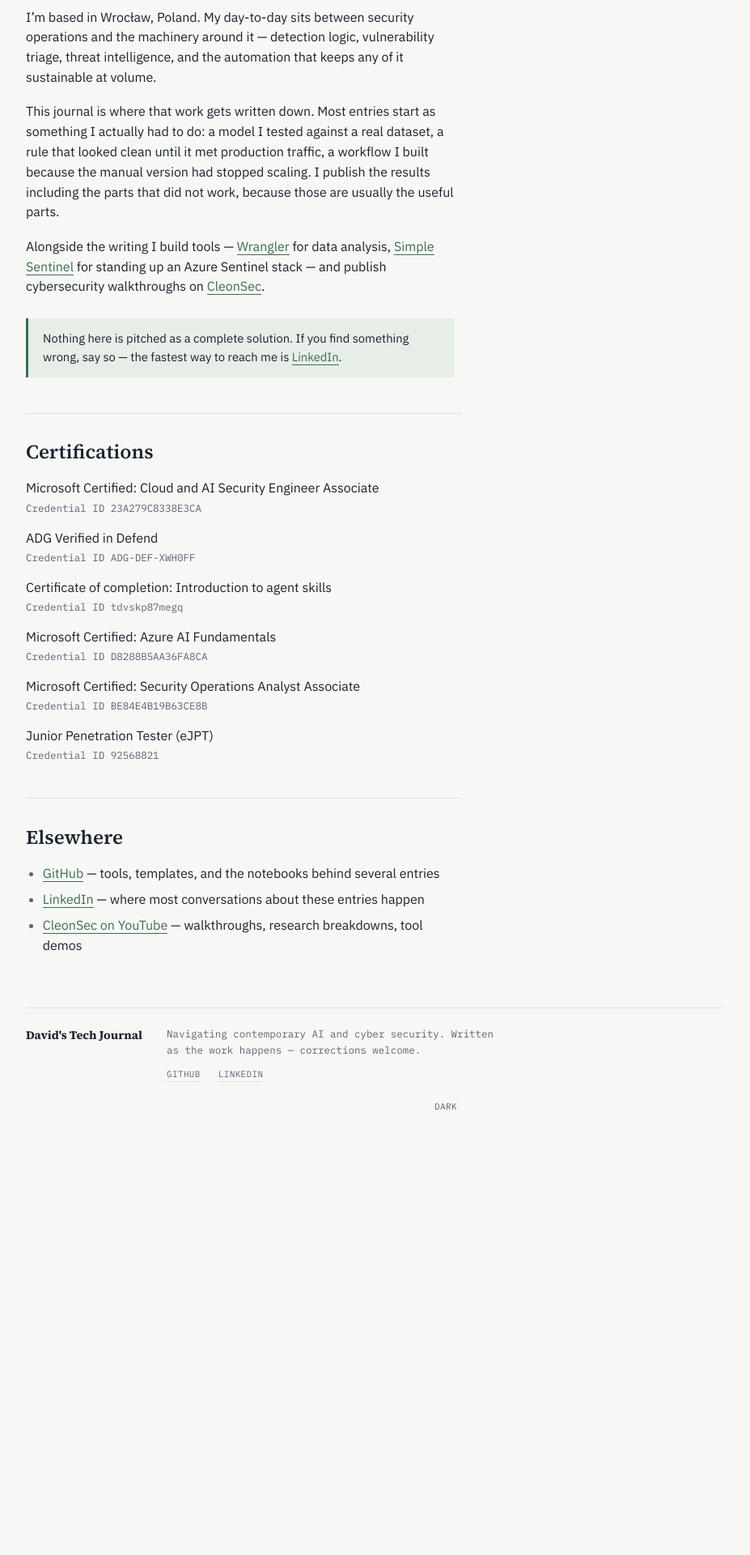
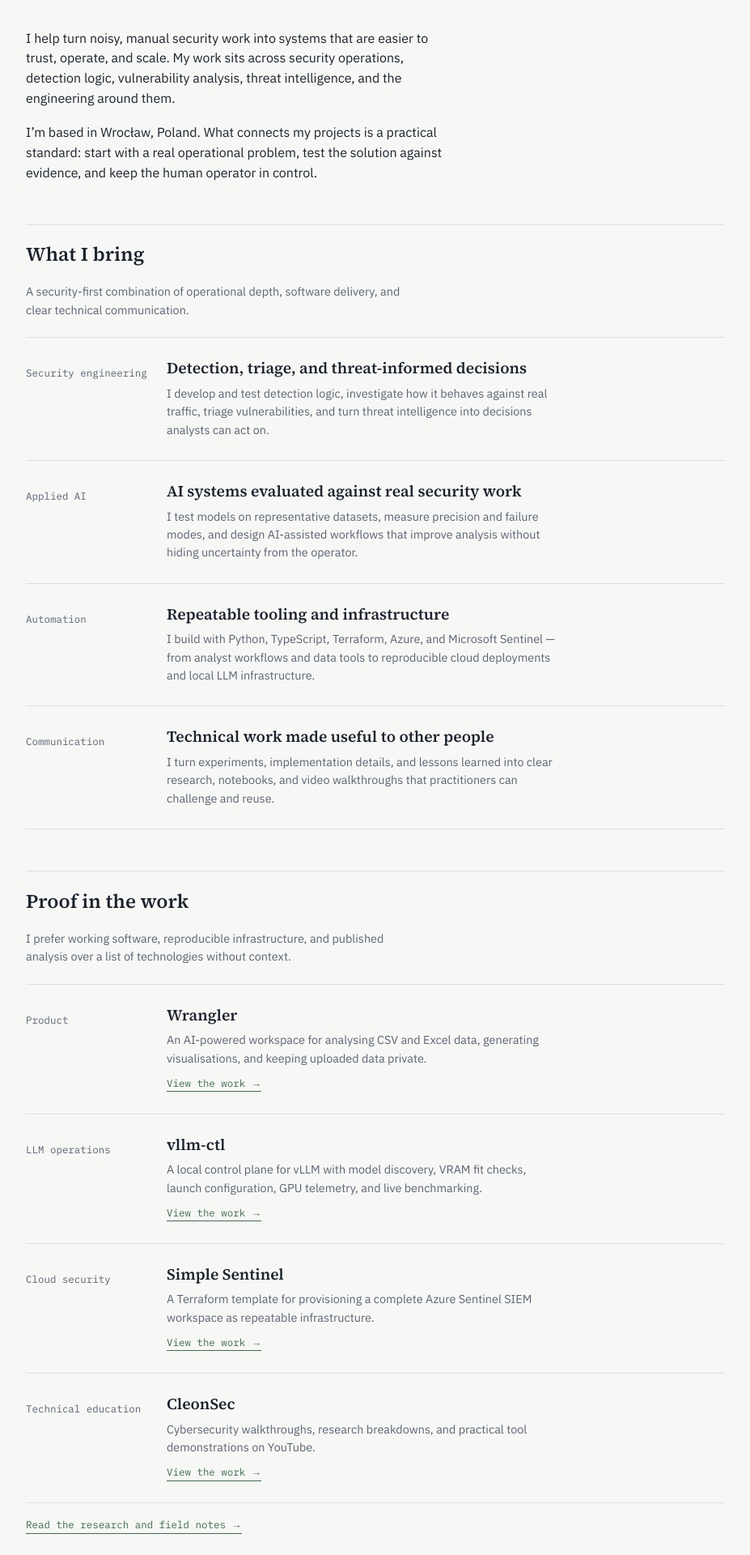
Before and after one commit to dewardvide/davids-tech-journal, a Next.js app: page /about in a window 1280 px wide. Shown: the part 360-2280 px from the top of the page at 81% size, without its empty margins (176-1103 px from the left). Before the commit the page ends 1856 px from the top, so only its background shows below. Built offline with nearby package versions, Linux system fonts and the light colour scheme.

Commit message:
Refresh About page professional positioning

```diff
--- a/app/about/page.tsx
+++ b/app/about/page.tsx
@@ -1,8 +1,59 @@
 import type { Metadata } from 'next';
+import Link from 'next/link';
 import { Callout } from '@/components/ds/core/Callout.jsx';
 import { Meta } from '@/components/ds/core/Meta.jsx';
 import { PageHead } from '@/components/PageHead';
 import { LINKS } from '@/lib/links';
+
+const CAPABILITIES = [
+  {
+    label: 'Security engineering',
+    title: 'Detection, triage, and threat-informed decisions',
+    body: 'I develop and test detection logic, investigate how it behaves against real traffic, triage vulnerabilities, and turn threat intelligence into decisions analysts can act on.',
+  },
+  {
+    label: 'Applied AI',
+    title: 'AI systems evaluated against real security work',
+    body: 'I test models on representative datasets, measure precision and failure modes, and design AI-assisted workflows that improve analysis without hiding uncertainty from the operator.',
+  },
+  {
+    label: 'Automation',
+    title: 'Repeatable tooling and infrastructure',
+    body: 'I build with Python, TypeScript, Terraform, Azure, and Microsoft Sentinel — from analyst workflows and data tools to reproducible cloud deployments and local LLM infrastructure.',
+  },
+  {
+    label: 'Communication',
+    title: 'Technical work made useful to other people',
+    body: 'I turn experiments, implementation details, and lessons learned into clear research, notebooks, and video walkthroughs that practitioners can challenge and reuse.',
+  },
+];
+
+const PROOF = [
+  {
+    label: 'Product',
+    title: 'Wrangler',
+    href: LINKS.wrangler,
+    body: 'An AI-powered workspace for analysing CSV and Excel data, generating visualisations, and keeping uploaded data private.',
+  },
+  {
+    label: 'LLM operations',
+    title: 'vllm-ctl',
+    href: LINKS.vllmCtl,
+    body: 'A local control plane for vLLM with model discovery, VRAM fit checks, launch configuration, GPU telemetry, and live benchmarking.',
+  },
+  {
+    label: 'Cloud security',
+    title: 'Simple Sentinel',
+    href: LINKS.simpleSentinel,
+    body: 'A Terraform template for provisioning a complete Azure Sentinel SIEM workspace as repeatable infrastructure.',
+  },
+  {
+    label: 'Technical education',
+    title: 'CleonSec',
+    href: LINKS.cleonsec,
+    body: 'Cybersecurity walkthroughs, research breakdowns, and practical tool demonstrations on YouTube.',
+  },
+];
 
 /** Held certifications, newest first. Each is verifiable by its credential ID. */
 const CERTIFICATIONS = [
@@ -23,9 +74,17 @@
   { name: 'Junior Penetration Tester (eJPT)', credentialId: '92568821' },
 ];
 
+const description =
+  'Meet David Omurwa, a cybersecurity engineer building detection engineering, security automation, Microsoft Sentinel, and applied AI systems.';
+
 export const metadata: Metadata = {
-  title: 'About',
-  description: 'David Omurwa — cybersecurity engineer, AI builder, and tool maker, based in Wrocław, Poland.',
+  title: 'About David Omurwa',
+  description,
+  openGraph: {
+    title: 'David Omurwa — cybersecurity engineer and applied AI builder',
+    description,
+    url: '/about',
+  },
 };
 
 export default function AboutPage() {
@@ -34,35 +93,144 @@
       <PageHead
         kicker="About"
         title="David Omurwa"
-        lede="Cybersecurity engineer, AI builder, and tool maker working at the intersection of security, automation, and applied AI."
+        lede="Cybersecurity engineer building practical AI and automation for security teams — from detection engineering and vulnerability triage to local LLM infrastructure and repeatable cloud deployments."
       />
 
       <div className="dtj-prose" style={{ marginTop: '3.2em' }}>
         <p>
-          I&rsquo;m based in Wroc&#322;aw, Poland. My day-to-day sits between security operations and the
-          machinery around it — detection logic, vulnerability triage, threat intelligence, and the
-          automation that keeps any of it sustainable at volume.
+          I help turn noisy, manual security work into systems that are easier to trust, operate, and
+          scale. My work sits across security operations, detection logic, vulnerability analysis,
+          threat intelligence, and the engineering around them.
         </p>
         <p>
-          This journal is where that work gets written down. Most entries start as something I actually
-          had to do: a model I tested against a real dataset, a rule that looked clean until it met
-          production traffic, a workflow I built because the manual version had stopped scaling. I
-          publish the results including the parts that did not work, because those are usually the
-          useful parts.
+          I&rsquo;m based in Wroc&#322;aw, Poland. What connects my projects is a practical standard:
+          start with a real operational problem, test the solution against evidence, and keep the
+          human operator in control.
         </p>
-        <p>
-          Alongside the writing I build tools — <a href={LINKS.wrangler}>Wrangler</a> for data analysis,{' '}
-          <a href={LINKS.simpleSentinel}>Simple Sentinel</a> for standing up an Azure Sentinel stack — and
-          publish cybersecurity walkthroughs on <a href={LINKS.cleonsec}>CleonSec</a>.
+      </div>
+
+      <section className="dtj-section">
+        <h2>What I bring</h2>
+        <p
+          style={{
+            color: 'var(--text-muted)',
+            fontSize: 'var(--size-sm)',
+            margin: '1.4em 0 0',
+            maxWidth: 'var(--measure-body)',
+          }}
+        >
+          A security-first combination of operational depth, software delivery, and clear technical
+          communication.
         </p>
+        <div style={{ borderTop: '1px solid var(--border-hairline)', marginTop: '1.4em' }}>
+          {CAPABILITIES.map((capability) => (
+            <article
+              key={capability.label}
+              className="dtj-rail"
+              style={{ padding: '26px 0', borderBottom: '1px solid var(--border-hairline)' }}
+            >
+              <div className="dtj-rail-head" style={{ paddingTop: '4px' }}>
+                <Meta>{capability.label}</Meta>
+              </div>
+              <div>
+                <h3 style={{ margin: 0 }}>{capability.title}</h3>
+                <p
+                  style={{
+                    color: 'var(--text-muted)',
+                    fontSize: 'var(--size-sm)',
+                    margin: '.6em 0 0',
+                    maxWidth: 'var(--measure-body)',
+                  }}
+                >
+                  {capability.body}
+                </p>
+              </div>
+            </article>
+          ))}
+        </div>
+      </section>
 
-        <Callout style={{ marginTop: '1.8em' }}>
-          Nothing here is pitched as a complete solution. If you find something wrong, say so — the
-          fastest way to reach me is <a href={LINKS.linkedin}>LinkedIn</a>.
-        </Callout>
+      <section className="dtj-section">
+        <h2>Proof in the work</h2>
+        <p
+          style={{
+            color: 'var(--text-muted)',
+            fontSize: 'var(--size-sm)',
+            margin: '1.4em 0 0',
+            maxWidth: 'var(--measure-body)',
+          }}
+        >
+          I prefer working software, reproducible infrastructure, and published analysis over a list
+          of technologies without context.
+        </p>
+        <div style={{ borderTop: '1px solid var(--border-hairline)', marginTop: '1.4em' }}>
+          {PROOF.map((item) => (
+            <article
+              key={item.title}
+              className="dtj-rail"
+              style={{ padding: '26px 0', borderBottom: '1px solid var(--border-hairline)' }}
+            >
+              <div className="dtj-rail-head" style={{ paddingTop: '4px' }}>
+                <Meta>{item.label}</Meta>
+              </div>
+              <div>
+                <h3 style={{ margin: 0 }}>
+                  <a href={item.href} style={{ color: 'inherit', borderBottom: 'none' }}>
+                    {item.title}
+                  </a>
+                </h3>
+                <p
+                  style={{
+                    color: 'var(--text-muted)',
+                    fontSize: 'var(--size-sm)',
+                    margin: '.6em 0 0',
+                    maxWidth: 'var(--measure-body)',
+                  }}
+                >
+                  {item.body}
+                </p>
+                <a href={item.href} className="dtj-arrow" style={{ marginTop: '10px' }}>
+                  View the work &rarr;
+                </a>
+              </div>
+            </article>
+          ))}
+        </div>
+        <Link href="/journal" className="dtj-arrow" style={{ marginTop: '1.4em' }}>
+          Read the research and field notes &rarr;
+        </Link>
+      </section>
 
+      <section className="dtj-section">
+        <h2>How I work</h2>
+        <div className="dtj-prose" style={{ marginTop: '1.4em' }}>
+          <p>
+            Most entries in this journal begin with something I actually had to do: evaluate a model
+            against a real dataset, understand why a clean rule failed in production traffic, or
+            automate a workflow whose manual version had stopped scaling.
+          </p>
+          <p>
+            I publish the method, the result, and the parts that did not work. That habit is central
+            to how I engineer: make assumptions visible, measure what matters, and leave behind
+            something another practitioner can inspect and improve.
+          </p>
+        </div>
+      </section>
+
+      <section className="dtj-section">
         <h2>Certifications</h2>
-        <ul style={{ listStyle: 'none', paddingLeft: 0 }}>
+        <p
+          style={{
+            color: 'var(--text-muted)',
+            fontSize: 'var(--size-sm)',
+            margin: '1.4em 0 0',
+            maxWidth: 'var(--measure-body)',
+          }}
+        >
+          Formal validation across cloud and AI security, security operations, defensive practice,
+          and penetration testing.
+        </p>
+        <ul style={{ listStyle: 'none', paddingLeft: 0, marginTop: '1.4em' }}>
           {CERTIFICATIONS.map((cert) => (
             <li key={cert.credentialId} style={{ marginTop: '.9em' }}>
               {cert.name}
@@ -72,20 +240,17 @@
             </li>
           ))}
         </ul>
+      </section>
 
-        <h2>Elsewhere</h2>
-        <ul>
-          <li>
-            <a href={LINKS.github}>GitHub</a> — tools, templates, and the notebooks behind several entries
-          </li>
-          <li>
-            <a href={LINKS.linkedin}>LinkedIn</a> — where most conversations about these entries happen
-          </li>
-          <li>
-            <a href={LINKS.cleonsec}>CleonSec on YouTube</a> — walkthroughs, research breakdowns, tool demos
-          </li>
-        </ul>
-      </div>
+      <section className="dtj-section">
+        <h2>Let&rsquo;s connect</h2>
+        <Callout style={{ marginTop: '1.4em' }}>
+          Building a security, applied-AI, or automation project where operational reality matters?
+          I&rsquo;m open to conversations about engineering work, collaboration, technical research,
+          and knowledge sharing. Start with <a href={LINKS.linkedin}>LinkedIn</a>, review my{' '}
+          <a href={LINKS.github}>GitHub</a>, or watch <a href={LINKS.cleonsec}>CleonSec</a>.
+        </Callout>
+      </section>
     </>
   );
 }
--- a/app/layout.tsx
+++ b/app/layout.tsx
@@ -27,8 +27,7 @@
 });
 
 export const metadata: Metadata = {
-  // Swap for a custom domain once one is pointed at this project.
-  metadataBase: new URL('https://davids-tech-journal.vercel.app'),
+  metadataBase: new URL('https://www.davids-tech-journal.com'),
   title: {
     default: "David's Tech Journal",
     template: "%s — David's Tech Journal",
```
Also changed, not shown: 1 other file (tests, documents, lock files or other folders).
